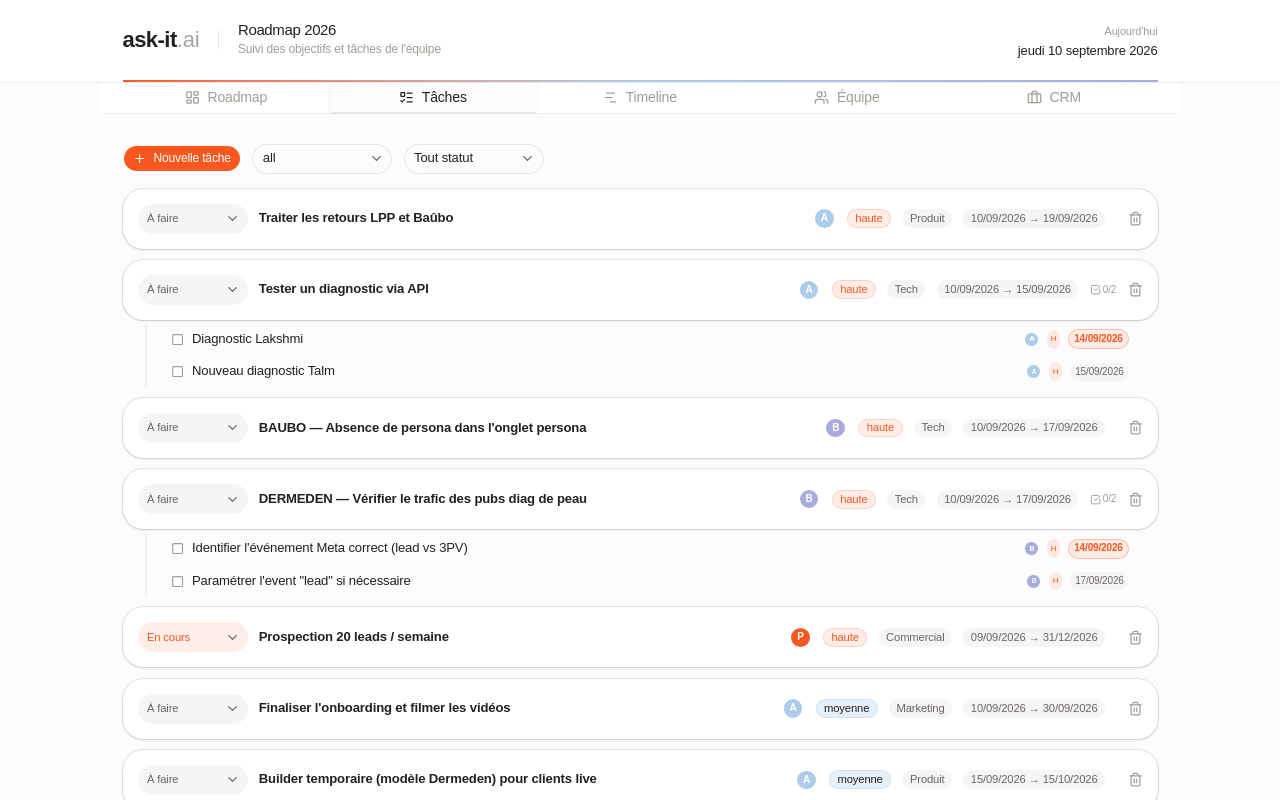
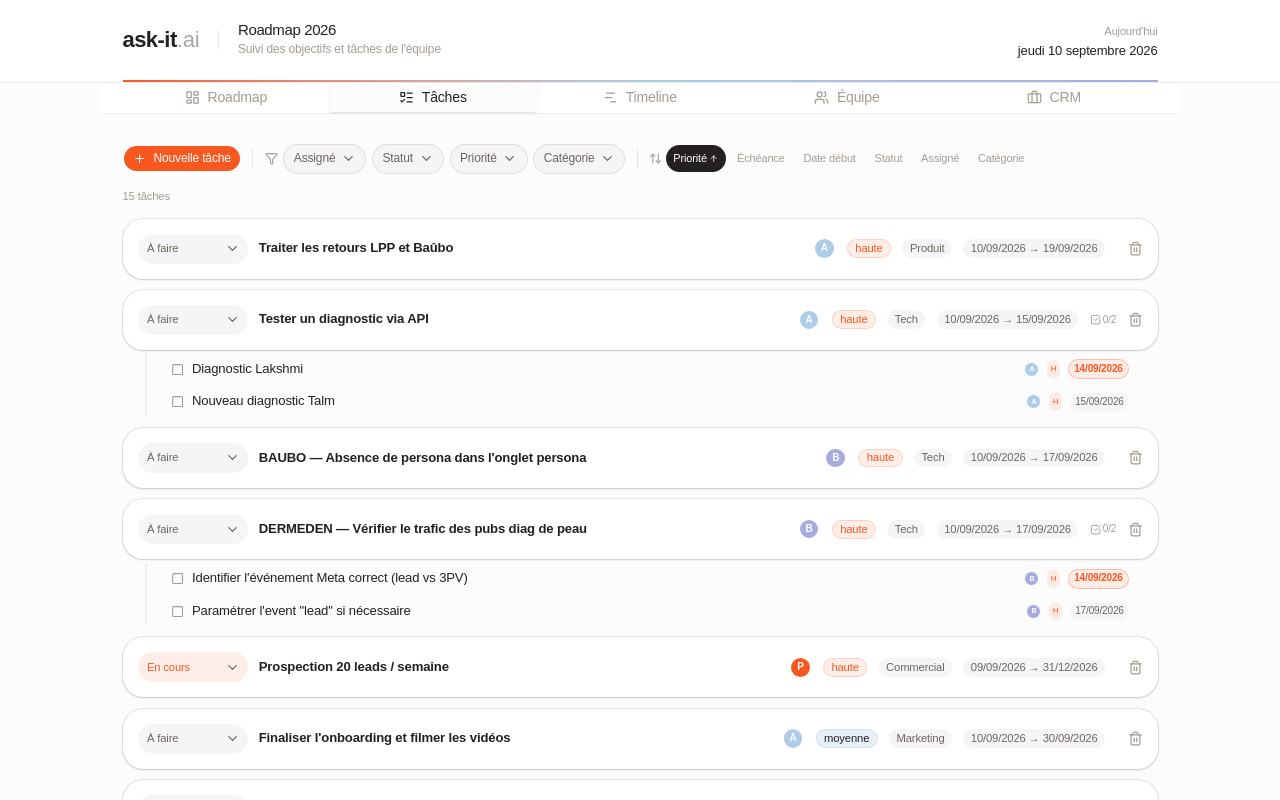
Before and after one commit to pierrechn26/askit-roadmap, a React (Vite) app: page / in a window 1280 px wide. Both pictures are taken after a click on the tab "Tâches". Shown: the top 800 px of the page. Built offline with nearby package versions, Linux system fonts and the light colour scheme.

Commit message:
Advanced task filters (assignee, status, priority, category) + multi-column sort with direction toggle

```diff
--- a/src/components/TaskTable.tsx
+++ b/src/components/TaskTable.tsx
@@ -5,7 +5,7 @@ import { Button } from '@/components/ui/button'
 import { Input } from '@/components/ui/input'
 import { Select, SelectContent, SelectItem, SelectTrigger, SelectValue } from '@/components/ui/select'
 import { Dialog, DialogContent, DialogHeader, DialogTitle, DialogTrigger } from '@/components/ui/dialog'
-import { Plus, Trash2, ArrowUpDown, MessageSquare, CheckSquare, Square, Paperclip, ChevronRight } from 'lucide-react'
+import { Plus, Trash2, ArrowUpDown, ArrowUp, ArrowDown, MessageSquare, CheckSquare, Square, Paperclip, ChevronRight, Filter, X } from 'lucide-react'
 import type { Task, Priority, TaskStatus, TeamMember, SubTask, Objective } from '@/types'
 import { STATUS_LABELS, STATUS_COLORS, PRIORITY_ORDER } from '@/types'
 import { DEFAULT_CATEGORIES } from '@/data/defaults'
@@ -32,10 +32,29 @@ interface Props {
   onTaskClick: (task: Task) => void
 }
 
+type SortKey = 'priority' | 'dueDate' | 'startDate' | 'status' | 'assignee' | 'category'
+
+const SORT_LABELS: Record<SortKey, string> = {
+  priority: 'Priorité',
+  dueDate: 'Échéance',
+  startDate: 'Date début',
+  status: 'Statut',
+  assignee: 'Assigné',
+  category: 'Catégorie',
+}
+
+const STATUS_ORDER: Record<TaskStatus, number> = {
+  bloque: 0, en_cours: 1, a_faire: 2, termine: 3,
+}
+
 export function TaskTable({ tasks, onTasksChange, members, objectives, onTaskClick }: Props) {
   const [dialogOpen, setDialogOpen] = useState(false)
   const [filterAssignee, setFilterAssignee] = useState<string>('all')
   const [filterStatus, setFilterStatus] = useState<string>('all')
+  const [filterPriority, setFilterPriority] = useState<string>('all')
+  const [filterCategory, setFilterCategory] = useState<string>('all')
+  const [sortBy, setSortBy] = useState<SortKey>('priority')
+  const [sortAsc, setSortAsc] = useState(true)
   const [selectedAssignees, setSelectedAssignees] = useState<string[]>([members[0]?.name || ''])
   const [selectedObjectiveIds, setSelectedObjectiveIds] = useState<string[]>([])
 
@@ -108,13 +127,42 @@ export function TaskTable({ tasks, onTasksChange, members, objectives, onTaskCli
   const memberColorMap: Record<string, string> = {}
   members.forEach((m) => { memberColorMap[m.name] = m.color })
 
+  const allCategories = [...new Set(tasks.map((t) => t.category))].sort()
+
   // Filter
   let filtered = tasks
     .filter((t) => filterAssignee === 'all' || t.assignees.includes(filterAssignee))
     .filter((t) => filterStatus === 'all' || t.status === filterStatus)
+    .filter((t) => filterPriority === 'all' || t.priority === filterPriority)
+    .filter((t) => filterCategory === 'all' || t.category === filterCategory)
 
-  // Sort by priority by default
-  filtered = [...filtered].sort((a, b) => PRIORITY_ORDER[a.priority] - PRIORITY_ORDER[b.priority])
+  // Sort
+  const dir = sortAsc ? 1 : -1
+  filtered = [...filtered].sort((a, b) => {
+    switch (sortBy) {
+      case 'priority': return (PRIORITY_ORDER[a.priority] - PRIORITY_ORDER[b.priority]) * dir
+      case 'dueDate': return a.dueDate.localeCompare(b.dueDate) * dir
+      case 'startDate': return a.startDate.localeCompare(b.startDate) * dir
+      case 'status': return (STATUS_ORDER[a.status] - STATUS_ORDER[b.status]) * dir
+      case 'assignee': return (a.assignees[0] || '').localeCompare(b.assignees[0] || '') * dir
+      case 'category': return a.category.localeCompare(b.category) * dir
+      default: return 0
+    }
+  })
+
+  const activeFilters = [filterAssignee, filterStatus, filterPriority, filterCategory].filter((f) => f !== 'all').length
+
+  function handleSortClick(key: SortKey) {
+    if (sortBy === key) setSortAsc(!sortAsc)
+    else { setSortBy(key); setSortAsc(true) }
+  }
+
+  function clearFilters() {
+    setFilterAssignee('all')
+    setFilterStatus('all')
+    setFilterPriority('all')
+    setFilterCategory('all')
+  }
 
   return (
     <div className="space-y-4">
@@ -203,8 +251,17 @@ export function TaskTable({ tasks, onTasksChange, members, objectives, onTaskCli
           </DialogContent>
         </Dialog>
 
+        {/* Separator */}
+        <div className="w-px h-5 bg-[#241f20]/10" />
+
+        {/* Filters */}
+        <div className="flex items-center gap-1.5">
+          <Filter className="h-3.5 w-3.5 text-[#a39c95]" />
+
           <Select value={filterAssignee} onValueChange={setFilterAssignee}>
-          <SelectTrigger className="w-[140px] h-8 rounded-full text-sm"><SelectValue /></SelectTrigger>
+            <SelectTrigger className={`h-7 rounded-full text-[12px] px-2.5 ${filterAssignee !== 'all' ? 'bg-[#241f20] text-white' : 'bg-[#f5f5f7] text-[#6c6560]'}`}>
+              <span>{filterAssignee === 'all' ? 'Assigné' : filterAssignee}</span>
+            </SelectTrigger>
             <SelectContent>
               <SelectItem value="all">Tous</SelectItem>
               {members.map((m) => <SelectItem key={m.name} value={m.name}>{m.name}</SelectItem>)}
@@ -212,14 +269,69 @@ export function TaskTable({ tasks, onTasksChange, members, objectives, onTaskCli
           </Select>
 
           <Select value={filterStatus} onValueChange={setFilterStatus}>
-          <SelectTrigger className="w-[140px] h-8 rounded-full text-sm">
-            <span>{filterStatus === 'all' ? 'Tout statut' : STATUS_LABELS[filterStatus as TaskStatus]}</span>
+            <SelectTrigger className={`h-7 rounded-full text-[12px] px-2.5 ${filterStatus !== 'all' ? 'bg-[#241f20] text-white' : 'bg-[#f5f5f7] text-[#6c6560]'}`}>
+              <span>{filterStatus === 'all' ? 'Statut' : STATUS_LABELS[filterStatus as TaskStatus]}</span>
             </SelectTrigger>
             <SelectContent>
               <SelectItem value="all">Tout statut</SelectItem>
               {Object.entries(STATUS_LABELS).map(([k, v]) => <SelectItem key={k} value={k}>{v}</SelectItem>)}
             </SelectContent>
           </Select>
+
+          <Select value={filterPriority} onValueChange={setFilterPriority}>
+            <SelectTrigger className={`h-7 rounded-full text-[12px] px-2.5 ${filterPriority !== 'all' ? 'bg-[#f8571f] text-white' : 'bg-[#f5f5f7] text-[#6c6560]'}`}>
+              <span>{filterPriority === 'all' ? 'Priorité' : filterPriority.charAt(0).toUpperCase() + filterPriority.slice(1)}</span>
+            </SelectTrigger>
+            <SelectContent>
+              <SelectItem value="all">Toute priorité</SelectItem>
+              <SelectItem value="haute">Haute</SelectItem>
+              <SelectItem value="moyenne">Moyenne</SelectItem>
+              <SelectItem value="basse">Basse</SelectItem>
+            </SelectContent>
+          </Select>
+
+          <Select value={filterCategory} onValueChange={setFilterCategory}>
+            <SelectTrigger className={`h-7 rounded-full text-[12px] px-2.5 ${filterCategory !== 'all' ? 'bg-[#a7abdd] text-white' : 'bg-[#f5f5f7] text-[#6c6560]'}`}>
+              <span>{filterCategory === 'all' ? 'Catégorie' : filterCategory}</span>
+            </SelectTrigger>
+            <SelectContent>
+              <SelectItem value="all">Toute catégorie</SelectItem>
+              {allCategories.map((c) => <SelectItem key={c} value={c}>{c}</SelectItem>)}
+            </SelectContent>
+          </Select>
+
+          {activeFilters > 0 && (
+            <button onClick={clearFilters} className="h-7 px-2 rounded-full bg-red-50 text-red-500 text-[11px] flex items-center gap-1 hover:bg-red-100 transition-colors">
+              <X className="h-3 w-3" /> Effacer ({activeFilters})
+            </button>
+          )}
+        </div>
+
+        {/* Separator */}
+        <div className="w-px h-5 bg-[#241f20]/10" />
+
+        {/* Sort */}
+        <div className="flex items-center gap-1">
+          <ArrowUpDown className="h-3.5 w-3.5 text-[#a39c95]" />
+          {(Object.keys(SORT_LABELS) as SortKey[]).map((key) => (
+            <button
+              key={key}
+              onClick={() => handleSortClick(key)}
+              className={`h-7 px-2 rounded-full text-[11px] flex items-center gap-0.5 transition-all ${
+                sortBy === key ? 'bg-[#241f20] text-white' : 'text-[#a39c95] hover:text-[#241f20] hover:bg-[#f5f5f7]'
+              }`}
+            >
+              {SORT_LABELS[key]}
+              {sortBy === key && (sortAsc ? <ArrowUp className="h-2.5 w-2.5" /> : <ArrowDown className="h-2.5 w-2.5" />)}
+            </button>
+          ))}
+        </div>
+      </div>
+
+      {/* Results count */}
+      <div className="flex items-center gap-2 text-xs text-[#a39c95]">
+        <span>{filtered.length} tâche{filtered.length > 1 ? 's' : ''}</span>
+        {activeFilters > 0 && <span>({activeFilters} filtre{activeFilters > 1 ? 's' : ''} actif{activeFilters > 1 ? 's' : ''})</span>}
       </div>
 
       {/* Task list with inline subtasks */}
```
Lines whose indentation alone changed are shown as unchanged.
